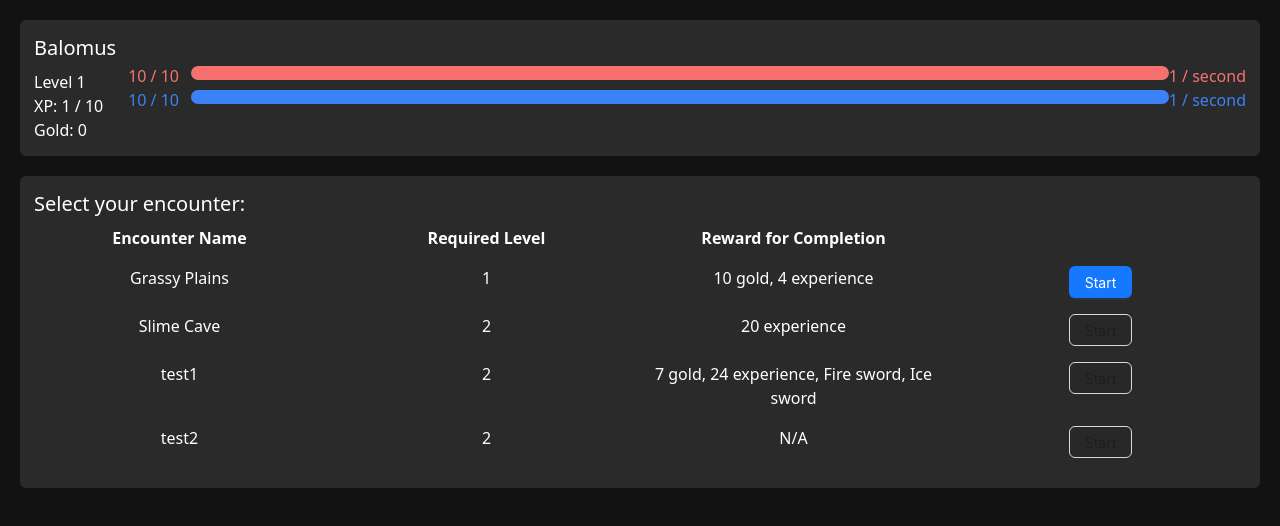
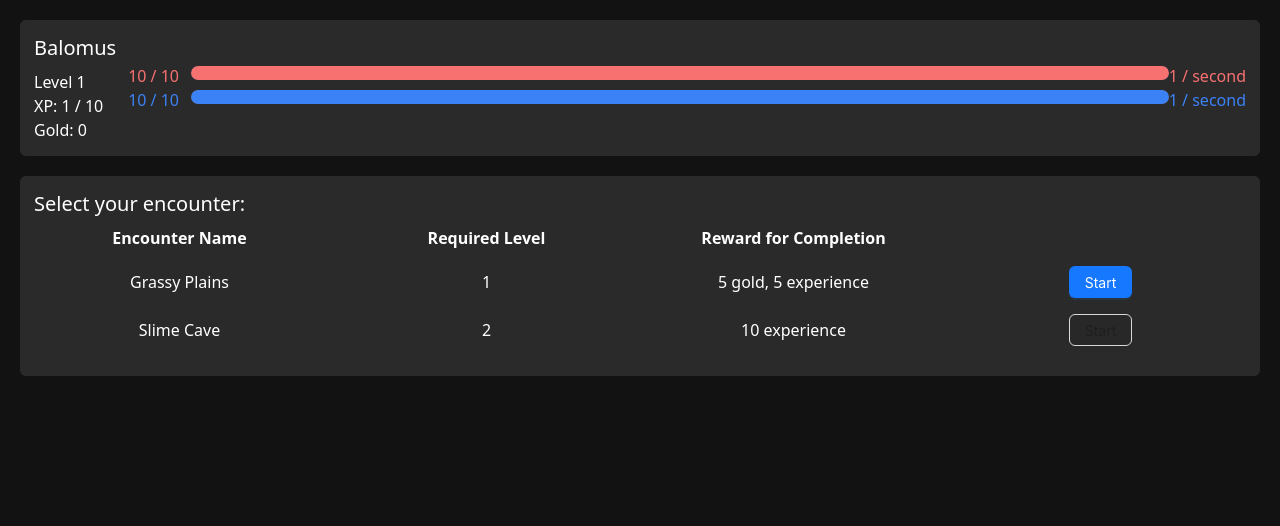
Before and after one commit to balomus/incremental-rpg, a React (Vite) app: page / in a window 1280 px wide. Shown: the top 526 px of the page. Built offline with nearby package versions, Linux system fonts and the light colour scheme.

Commit message:
New logic to only show encounters that are 1 level higher than current player level

```diff
--- a/src/components/CombatArea.tsx
+++ b/src/components/CombatArea.tsx
@@ -55,8 +55,10 @@ const CombatArea = ({ ...props }: CombatAreaProps) => {
     return rewardsString;
   };
 
+  if (player.level + 1 < props.levelRequirement) return <></>;
+
   return (
-    <div className="grid grid-cols-4 gap-4 pb-4 text-center">
+    <div className="grid grid-cols-4 gap-4 pb-4 text-center items-center">
       <div>{props.name}</div>
       <div>{props.levelRequirement}</div>
       {props.rewards ? <>{getRewardString()}</> : <>N/A</>}
--- a/src/components/CombatAreas.tsx
+++ b/src/components/CombatAreas.tsx
@@ -1,6 +1,7 @@
-import { Dispatch, SetStateAction } from "react";
+import { Dispatch, SetStateAction, useContext } from "react";
 import CombatArea from "./CombatArea";
 import EnemyType from "../types/EnemyType";
+import { PlayerContext } from "../context/PlayerContextProvider";
 
 interface CombatAreasProps {
   setEncounter: Dispatch<SetStateAction<EnemyType[]>>;
@@ -8,6 +9,8 @@ interface CombatAreasProps {
 }
 
 const CombatAreas = ({ ...props }: CombatAreasProps) => {
+  const { player } = useContext(PlayerContext);
+
   return (
     <div className="border-transparent border-2 rounded-md p-3 mb-5 bg-white/10">
       <h2 className="text-xl pb-2">Select your encounter:</h2>
@@ -24,7 +27,7 @@ const CombatAreas = ({ ...props }: CombatAreasProps) => {
         elligibleEnemies={["Rat", "Slime", "Snake"]}
         setEncounter={props.setEncounter}
         setEncounterName={props.setEncounterName}
-        rewards={{ gold: 10, experience: 4 }}
+        rewards={{ gold: 5, experience: 5 }}
       />
       <CombatArea
         name={"Slime Cave"}
@@ -34,12 +37,12 @@ const CombatAreas = ({ ...props }: CombatAreasProps) => {
         elligibleEnemies={["Slime"]}
         setEncounter={props.setEncounter}
         setEncounterName={props.setEncounterName}
-        rewards={{ experience: 20 }}
+        rewards={{ experience: 10 }}
       />
 
       <CombatArea
         name={"test1"}
-        levelRequirement={2}
+        levelRequirement={3}
         minNumberOfEnemies={4}
         maxNumberOfEnemies={7}
         elligibleEnemies={["Slime"]}
@@ -53,7 +56,7 @@ const CombatAreas = ({ ...props }: CombatAreasProps) => {
       />
       <CombatArea
         name={"test2"}
-        levelRequirement={2}
+        levelRequirement={4}
         minNumberOfEnemies={4}
         maxNumberOfEnemies={7}
         elligibleEnemies={["Slime"]}
```
